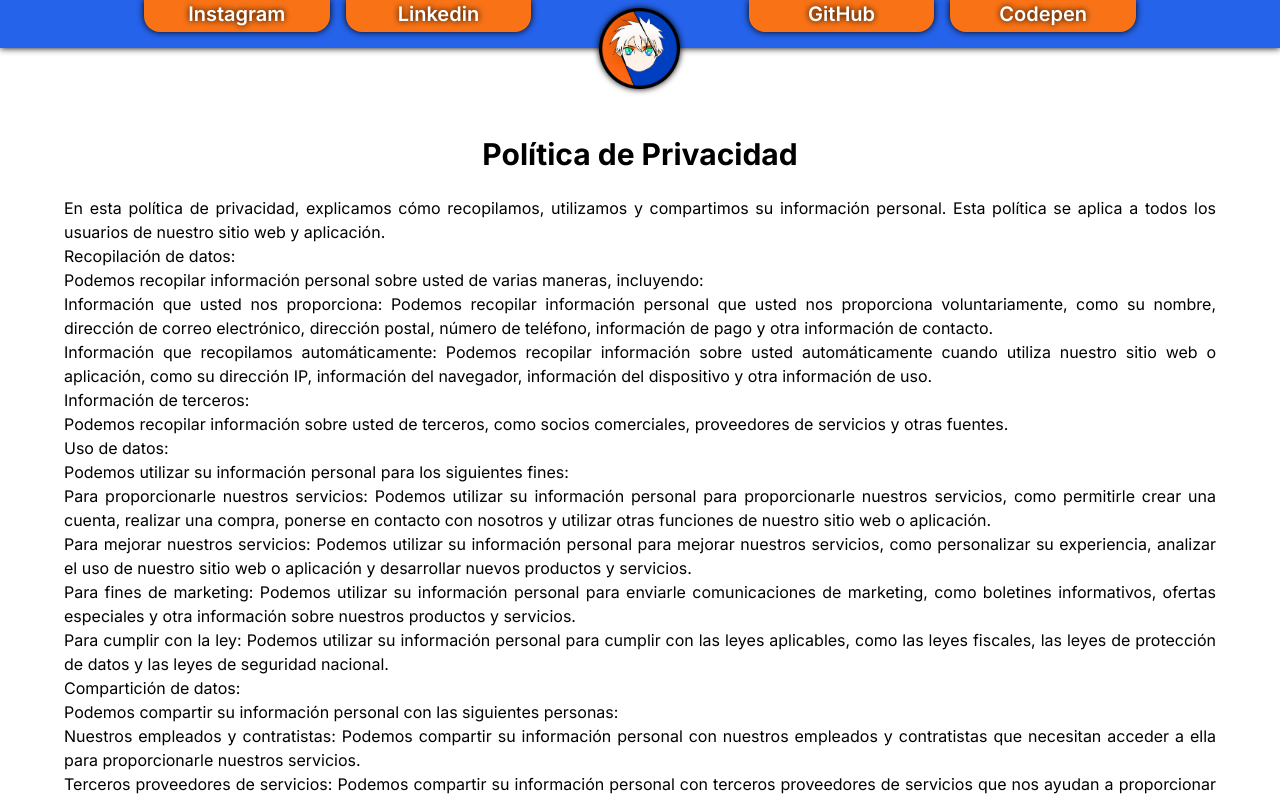
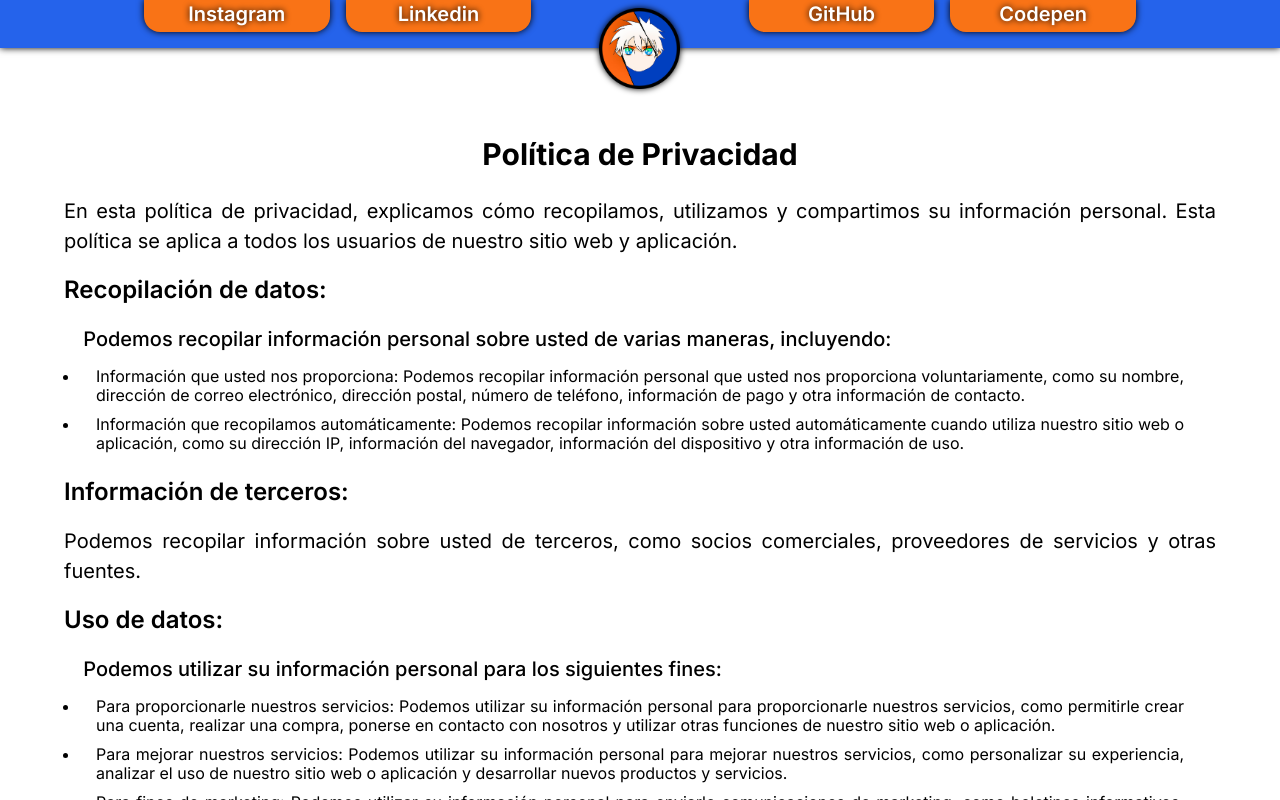
Before and after one commit to cejblan/character-counter-nextjs, a Next.js app: page /privacy in a window 1280 px wide. Shown: the top 800 px of the page. Built offline with nearby package versions, Linux system fonts and the light colour scheme.

Commit message:
Correccion estilo globales aplicados en privacy

```diff
--- a/app/globals.css
+++ b/app/globals.css
@@ -20,6 +20,21 @@
 section {
   padding: 1rem;
   min-height: 100vh;
+}
+
+ul {
+  padding: 0 1rem;
+}
+
+li {
+  display: list-item;
+  list-style-type: disc;
+  padding: 0.3rem 1rem;
+  line-height: 1.2rem !important;
+}
+
+ol li {
+  list-style-type: circle;
 }
 
 /* Fin Globales */
@@ -60,10 +75,29 @@ nav img:hover {
 }
 
 /* Fin Navbar */
-/* Home */
+/* Privacy */
+.privacy h2 {
+  font-size: 1.5rem;
+  font-weight: 600;
+  padding-bottom: 1rem;
+}
 
+.privacy h3 {
+  font-weight: 500;
+  padding:  0rem 0.2rem 0.5rem 0.2rem;
+}
 
-/* Fin Home */
+.privacy p,
+.privacy ul {
+  font-size: 1.25rem;
+  padding-bottom: 1rem;
+}
+
+.privacy li {
+  font-size: 1rem;
+}
+
+/* Fin Privacy */
 /* Footer */
 footer {
   position: relative;
```
